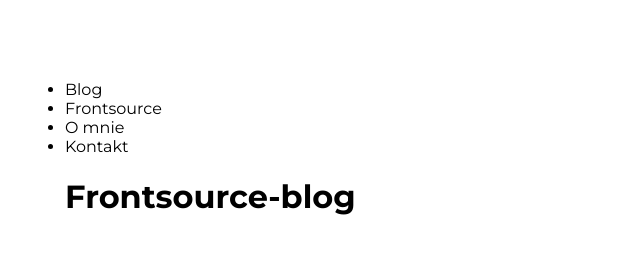
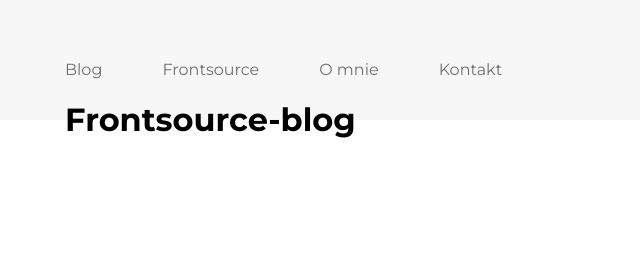
Before and after one commit to mateuszmatysiak/frontsource, a Gatsby site: page / in a window 1280 px wide. Shown: the whole page, without its empty margins (0-640 px from the left). Built offline with nearby package versions, Linux system fonts and the light colour scheme; Gatsby itself is replaced by a stand-in of ours.

Commit message:
Add styled navigation and global styles

```diff
--- a/src/assets/styles/globalStyles.js
+++ b/src/assets/styles/globalStyles.js
@@ -1,6 +1,3 @@
-import { createGlobalStyles } from 'styled-components';
-
-
 import { createGlobalStyle } from 'styled-components';
 
 const GlobalStyle = createGlobalStyle`
@@ -13,8 +10,9 @@ const GlobalStyle = createGlobalStyle`
     box-sizing: inherit;
   }
   body {
-    margin: 0;
-    padding: 80px 65px 0;
+    margin: 0 auto;
+    max-width: 1280px;
+    padding: 60px 65px 0;
     font-family: 'Montserrat';
   }
   button {
--- a/src/components/Navigation/Navigation.js
+++ b/src/components/Navigation/Navigation.js
@@ -1,14 +1,55 @@
 import React from "react"
+import { Link } from 'gatsby';
+import styled from 'styled-components';
+
+const StyledNav = styled.nav`
+    &:before {
+        content: "";
+        position: absolute;
+        top: 0;
+        left: 0;
+        width: 100%;
+        height: 120px;
+        background-color: #F7F7F7;
+        z-index: -1;
+    }
+
+    a {
+        text-decoration: none;
+        color: inherit;
+    }
+`;
+
+const StyledNavList = styled.ul`
+    display: flex;
+    list-style: none;
+`;
+
+const StyledNavListItem = styled.li`
+    color: #707070;
+    &:not(:nth-last-child(1)) {
+        padding-right: 60px;
+    }
+
+    &:hover:after {
+        content: "";
+        display: block;
+        width: 100%;
+        height: 2px;
+        margin-top: 5px;
+        background-color: #3F51B5;
+    }
+`;
 
 const Navigation = () => (
-    <nav>
-        <ul>
-            <li>Blog</li>
-            <li>Frontsource</li>
-            <li>O mnie</li>
-            <li>Kontakt</li>
-        </ul>
-    </nav>
+    <StyledNav>
+        <StyledNavList>
+            <StyledNavListItem><Link>Blog</Link></StyledNavListItem>
+            <StyledNavListItem><Link>Frontsource</Link></StyledNavListItem>
+            <StyledNavListItem><Link>O mnie</Link></StyledNavListItem>
+            <StyledNavListItem><Link>Kontakt</Link></StyledNavListItem>
+        </StyledNavList>
+    </StyledNav>
 )
 
 export default Navigation
```
